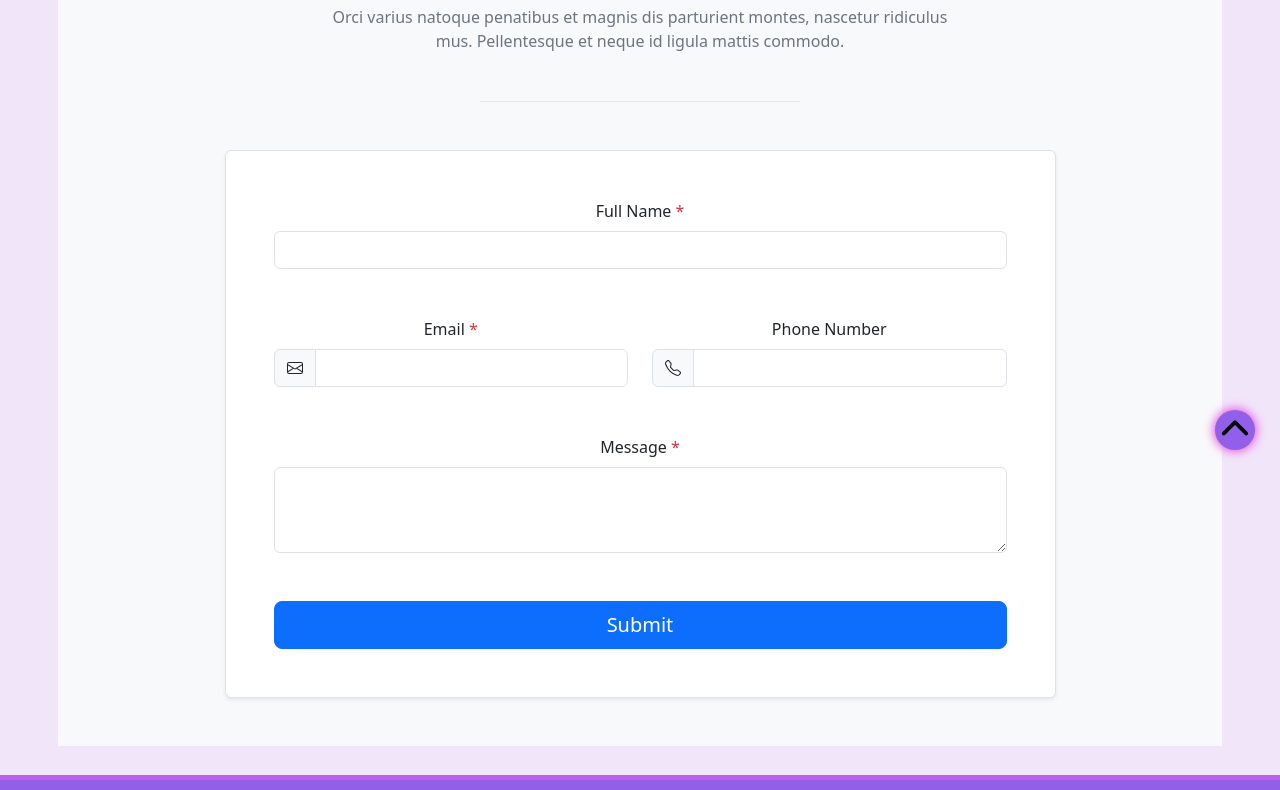
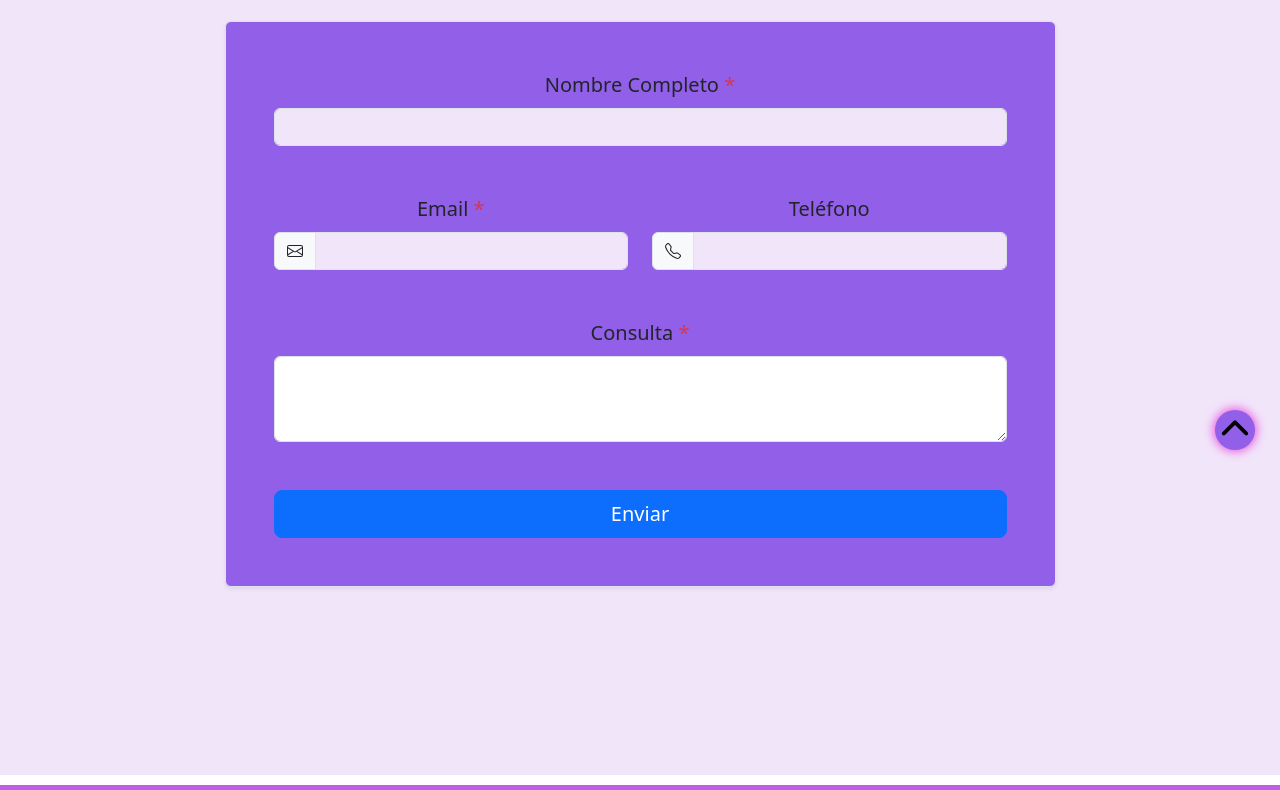
Before and after one commit to aleuc0099/PF_Cifarelli, a plain HTML site: page queries.html in a window 1280 px wide. Shown: the part 335-1125 px from the top of the page. Drawn offline with nearby package versions, Linux system fonts and the light colour scheme; a web font is replaced by a local one.

Commit message:
queries style changes

```diff
--- a/queries.html
+++ b/queries.html
@@ -62,58 +62,71 @@
                 <h1 class="que_title">Consultas</h1>
             </div>
             <div class="text_box row">
-                <!-- Contact 1 - Bootstrap Brain Component -->
+                <!-- Contact 1 - Bootstrap Brain Component start -->
                 <section class="bg-light py-3 py-md-5">
                     <div class="container">
-      <div class="row justify-content-md-center">
-        <div class="col-12 col-md-10 col-lg-8 col-xl-7 col-xxl-6">
-          <h2 class="mb-4 display-5 text-center">Contact</h2>
-          <p class="text-secondary mb-5 text-center">Orci varius natoque penatibus et magnis dis parturient montes, nascetur ridiculus mus. Pellentesque et neque id ligula mattis commodo.</p>
-          <hr class="w-50 mx-auto mb-5 mb-xl-9 border-dark-subtle">
+                        <div class="fst_box row justify-content-md-center">
+                            <div class="snd_box col-12 col-md-10 col-lg-8 col-xl-7 col-xxl-6">
+                                <p class="text-secondary mb-5 text-center">Para cualquier consulta, ingrese sus datos
+                                    debajo</p>
+                                <!-- <hr class="w-50 mx-auto mb-5 mb-xl-9 border-dark-subtle"> -->
                             </div>
                         </div>
                     </div>
 
                     <div class="container">
-      <div class="row justify-content-lg-center">
-        <div class="col-12 col-lg-9">
-          <div class="bg-white border rounded shadow-sm overflow-hidden">
+                        <div class="fst_box row justify-content-lg-center">
+                            <div class="snd_box col-12 col-lg-9">
+                                <div class="form_box bg-white border rounded shadow-sm overflow-hidden">
 
                                     <form action="#!">
                                         <div class="row gy-4 gy-xl-5 p-4 p-xl-5">
                                             <div class="col-12">
-                  <label for="fullname" class="form-label">Full Name <span class="text-danger">*</span></label>
-                  <input type="text" class="form-control" id="fullname" name="fullname" value="" required>
+                                                <label for="fullname" class="form-label">Nombre Completo <span
+                                                        class="text-danger">*</span></label>
+                                                <input type="text" class="form-control" id="fullname" name="fullname"
+                                                    value="" required>
                                             </div>
                                             <div class="col-12 col-md-6">
-                  <label for="email" class="form-label">Email <span class="text-danger">*</span></label>
+                                                <label for="email" class="form-label">Email <span
+                                                        class="text-danger">*</span></label>
                                                 <div class="input-group">
                                                     <span class="input-group-text">
-                      <svg xmlns="http://www.w3.org/2000/svg" width="16" height="16" fill="currentColor" class="bi bi-envelope" viewBox="0 0 16 16">
-                        <path d="M0 4a2 2 0 0 1 2-2h12a2 2 0 0 1 2 2v8a2 2 0 0 1-2 2H2a2 2 0 0 1-2-2V4Zm2-1a1 1 0 0 0-1 1v.217l7 4.2 7-4.2V4a1 1 0 0 0-1-1H2Zm13 2.383-4.708 2.825L15 11.105V5.383Zm-.034 6.876-5.64-3.471L8 9.583l-1.326-.795-5.64 3.47A1 1 0 0 0 2 13h12a1 1 0 0 0 .966-.741ZM1 11.105l4.708-2.897L1 5.383v5.722Z" />
+                                                        <svg xmlns="http://www.w3.org/2000/svg" width="16" height="16"
+                                                            fill="currentColor" class="bi bi-envelope"
+                                                            viewBox="0 0 16 16">
+                                                            <path
+                                                                d="M0 4a2 2 0 0 1 2-2h12a2 2 0 0 1 2 2v8a2 2 0 0 1-2 2H2a2 2 0 0 1-2-2V4Zm2-1a1 1 0 0 0-1 1v.217l7 4.2 7-4.2V4a1 1 0 0 0-1-1H2Zm13 2.383-4.708 2.825L15 11.105V5.383Zm-.034 6.876-5.64-3.471L8 9.583l-1.326-.795-5.64 3.47A1 1 0 0 0 2 13h12a1 1 0 0 0 .966-.741ZM1 11.105l4.708-2.897L1 5.383v5.722Z" />
                                                         </svg>
                                                     </span>
-                    <input type="email" class="form-control" id="email" name="email" value="" required>
+                                                    <input type="email" class="form-control" id="email" name="email"
+                                                        value="" required>
                                                 </div>
                                             </div>
                                             <div class="col-12 col-md-6">
-                  <label for="phone" class="form-label">Phone Number</label>
+                                                <label for="phone" class="form-label">Teléfono</label>
                                                 <div class="input-group">
                                                     <span class="input-group-text">
-                      <svg xmlns="http://www.w3.org/2000/svg" width="16" height="16" fill="currentColor" class="bi bi-telephone" viewBox="0 0 16 16">
-                        <path d="M3.654 1.328a.678.678 0 0 0-1.015-.063L1.605 2.3c-.483.484-.661 1.169-.45 1.77a17.568 17.568 0 0 0 4.168 6.608 17.569 17.569 0 0 0 6.608 4.168c.601.211 1.286.033 1.77-.45l1.034-1.034a.678.678 0 0 0-.063-1.015l-2.307-1.794a.678.678 0 0 0-.58-.122l-2.19.547a1.745 1.745 0 0 1-1.657-.459L5.482 8.062a1.745 1.745 0 0 1-.46-1.657l.548-2.19a.678.678 0 0 0-.122-.58L3.654 1.328zM1.884.511a1.745 1.745 0 0 1 2.612.163L6.29 2.98c.329.423.445.974.315 1.494l-.547 2.19a.678.678 0 0 0 .178.643l2.457 2.457a.678.678 0 0 0 .644.178l2.189-.547a1.745 1.745 0 0 1 1.494.315l2.306 1.794c.829.645.905 1.87.163 2.611l-1.034 1.034c-.74.74-1.846 1.065-2.877.702a18.634 18.634 0 0 1-7.01-4.42 18.634 18.634 0 0 1-4.42-7.009c-.362-1.03-.037-2.137.703-2.877L1.885.511z" />
+                                                        <svg xmlns="http://www.w3.org/2000/svg" width="16" height="16"
+                                                            fill="currentColor" class="bi bi-telephone"
+                                                            viewBox="0 0 16 16">
+                                                            <path
+                                                                d="M3.654 1.328a.678.678 0 0 0-1.015-.063L1.605 2.3c-.483.484-.661 1.169-.45 1.77a17.568 17.568 0 0 0 4.168 6.608 17.569 17.569 0 0 0 6.608 4.168c.601.211 1.286.033 1.77-.45l1.034-1.034a.678.678 0 0 0-.063-1.015l-2.307-1.794a.678.678 0 0 0-.58-.122l-2.19.547a1.745 1.745 0 0 1-1.657-.459L5.482 8.062a1.745 1.745 0 0 1-.46-1.657l.548-2.19a.678.678 0 0 0-.122-.58L3.654 1.328zM1.884.511a1.745 1.745 0 0 1 2.612.163L6.29 2.98c.329.423.445.974.315 1.494l-.547 2.19a.678.678 0 0 0 .178.643l2.457 2.457a.678.678 0 0 0 .644.178l2.189-.547a1.745 1.745 0 0 1 1.494.315l2.306 1.794c.829.645.905 1.87.163 2.611l-1.034 1.034c-.74.74-1.846 1.065-2.877.702a18.634 18.634 0 0 1-7.01-4.42 18.634 18.634 0 0 1-4.42-7.009c-.362-1.03-.037-2.137.703-2.877L1.885.511z" />
                                                         </svg>
                                                     </span>
-                    <input type="tel" class="form-control" id="phone" name="phone" value="">
+                                                    <input type="tel" class="form-control" id="phone" name="phone"
+                                                        value="">
                                                 </div>
                                             </div>
                                             <div class="col-12">
-                  <label for="message" class="form-label">Message <span class="text-danger">*</span></label>
-                  <textarea class="form-control" id="message" name="message" rows="3" required></textarea>
+                                                <label for="message" class="form-label">Consulta <span
+                                                        class="text-danger">*</span></label>
+                                                <textarea class="form-control" id="message" name="message" rows="3"
+                                                    required></textarea>
                                             </div>
                                             <div class="col-12">
                                                 <div class="d-grid">
-                    <button class="btn btn-primary btn-lg" type="submit">Submit</button>
+                                                    <button class="btn btn-primary btn-lg" type="submit">Enviar</button>
                                                 </div>
                                             </div>
                                         </div>
@@ -124,6 +137,7 @@
                         </div>
                     </div>
                 </section>
+                <!-- Contact 1 - Bootstrap Brain Component end -->
             </div>
         </div>
     </section>
--- a/style/_queries.scss
+++ b/style/_queries.scss
@@ -1,7 +1,7 @@
 .que {
     display: grid;
     grid-template-columns: repeat(1, 100%);
-    grid-template-rows: 185px 100px 1650px;
+    grid-template-rows: 185px 100px 700px;
 
     .title_box {
         height: 100px;
@@ -26,6 +26,36 @@
         justify-content: center;
         background-color: $color8;
         padding-bottom: 20px;
+        section{
+            margin-top: 20px;
+            background-color: $color8 !important;
+            .container{
+                .fst_box{
+                    .snd_box{
+                        p{
+                            color: #000 !important;
+                            font-size: 20px;
+                        }
+                    }
+                }
+            }
+            .container{
+                .fst_box{
+                    .snd_box{
+                        .form_box{
+                            background-color: $color1 !important;
+                            label{
+                                font-size: 20px;
+                                font-weight: 500 !important;
+                            }
+                            input{
+                                background-color: $color8;
+                            }
+                        }
+                    }
+                }
+            }
+        }
     }
 }
 
--- a/style/style.scss
+++ b/style/style.scss
@@ -91,6 +91,7 @@ a {
     background-color: $color8;
     justify-content: center;
     padding: 0px;
+    margin-bottom: 10px;
     height: fit-content;
 }
 
@@ -120,8 +121,9 @@ a {
 }
 
 @media only screen and (min-height: 725px) {
-    .main, .main2, .main3 {
+    .main .main2 .main3 {
         min-height: calc(100% - 125px);
+        margin-bottom: 0 !important;
     }
 }
 
```
Also changed, not shown: style/style.css, 1 other file. Lines whose indentation alone changed are shown as unchanged.
